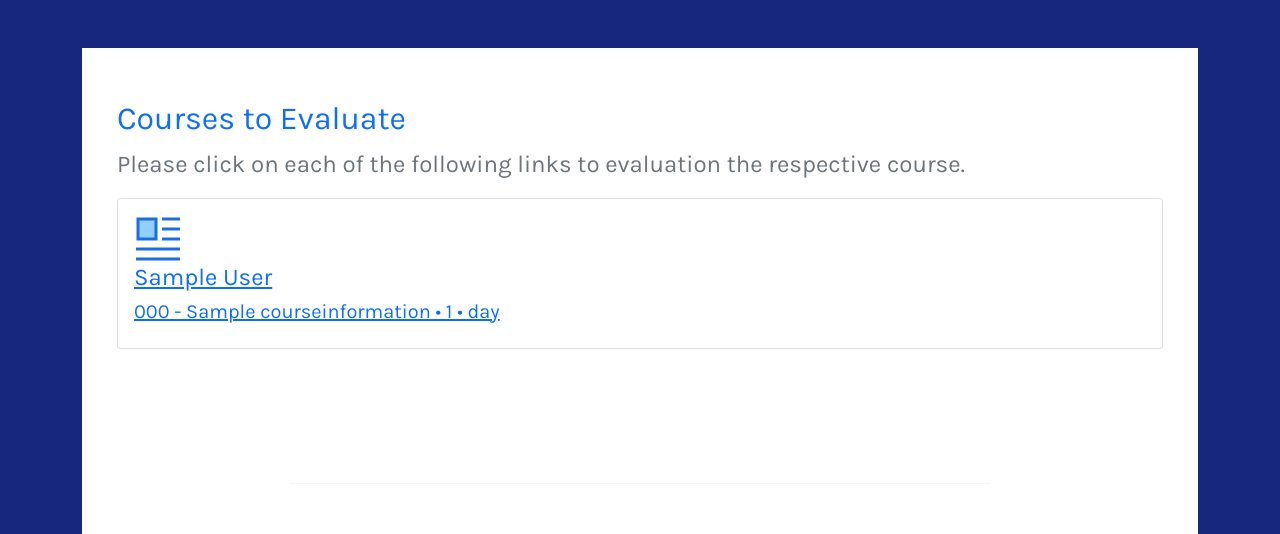
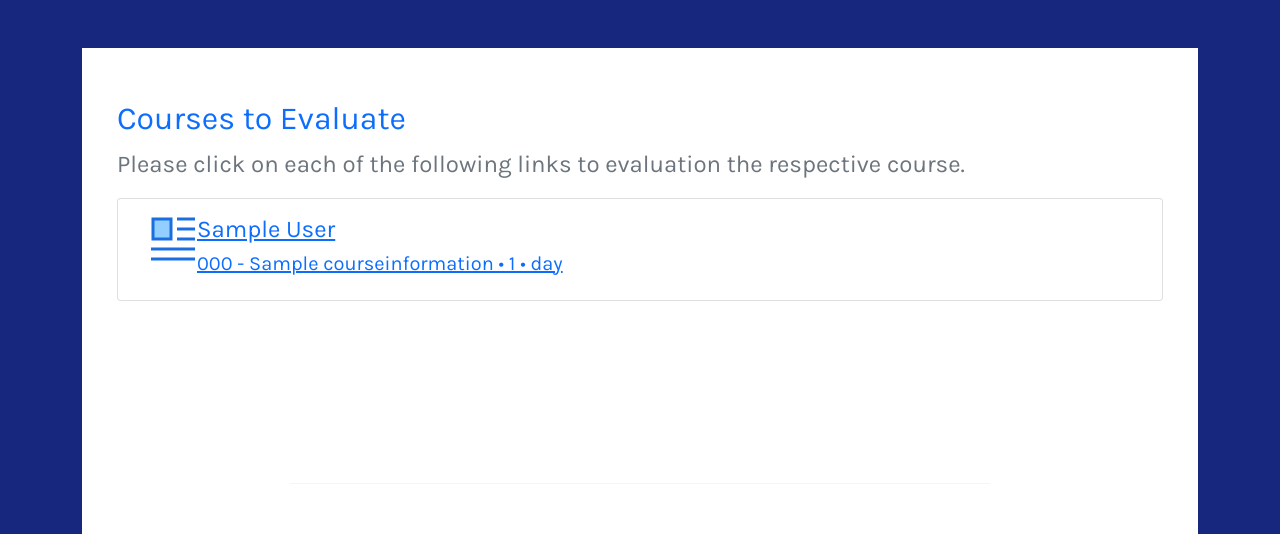
Before and after one commit to raamponsah/QAPD-Platform, a Django app: template core/templates/core/evaluations.html in a window 1280 px wide. Shown: the part 95-629 px from the top of the page. Run offline with Django 4.2, Linux system fonts and the light colour scheme; the template is opened without the code that fills it: values that come from a table or form of the project are taken from there, others are empty; a user stored in the database is signed in; tables that the repository leaves empty hold one stand-in row (values such as "Sample post"); some libraries are stand-ins or nearby versions.

Commit message:
update on: evaluations vi

```diff
--- a/core/templates/core/evaluations.html
+++ b/core/templates/core/evaluations.html
@@ -16,11 +16,16 @@
     <div class="card  mb-1">
 
   <div class="card-body">
-<svg xmlns="http://www.w3.org/2000/svg" fill="none" viewBox="0 0 24 24" height="48" width="48"><path stroke="#1b6edf" stroke-width="1.5" d="M14 2H23"></path><path stroke="#1b6edf" stroke-width="1.5" d="M1 22H23"></path><path stroke="#1b6edf" stroke-width="1.5" d="M14 7H23"></path><path stroke="#1b6edf" stroke-width="1.5" d="M14 12H23"></path><path stroke="#1b6edf" stroke-width="1.5" d="M1 17H23"></path><path fill="#92ceff" d="M2 2H11V12H2z"></path><path stroke="#1b6edf" stroke-width="1.5" d="M2 2H11V12H2z"></path></svg>
-    <a href="{% url 'evaluation_form' user_id evaluation.id %}">
+   <div class="col-1">
+          <svg style="float:left" xmlns="http://www.w3.org/2000/svg" fill="none" viewBox="0 0 24 24" height="48" width="48"><path stroke="#1b6edf" stroke-width="1.5" d="M14 2H23"></path><path stroke="#1b6edf" stroke-width="1.5" d="M1 22H23"></path><path stroke="#1b6edf" stroke-width="1.5" d="M14 7H23"></path><path stroke="#1b6edf" stroke-width="1.5" d="M14 12H23"></path><path stroke="#1b6edf" stroke-width="1.5" d="M1 17H23"></path><path fill="#92ceff" d="M2 2H11V12H2z"></path><path stroke="#1b6edf" stroke-width="1.5" d="M2 2H11V12H2z"></path></svg>
+
+   </div>
+   <div class="col-10">
+        <a href="{% url 'evaluation_form' user_id evaluation.id %}">
         <h4>{% get_lecturer_name evaluation.course.lecturer_code %}</h4>
        <h5>{{ evaluation }} • {{ evaluation.course.lecturer_code }} • {{ evaluation.course.course_group }}</h5>
     </a>
+   </div>
   </div>
 </div>
     {% endfor %}
```
